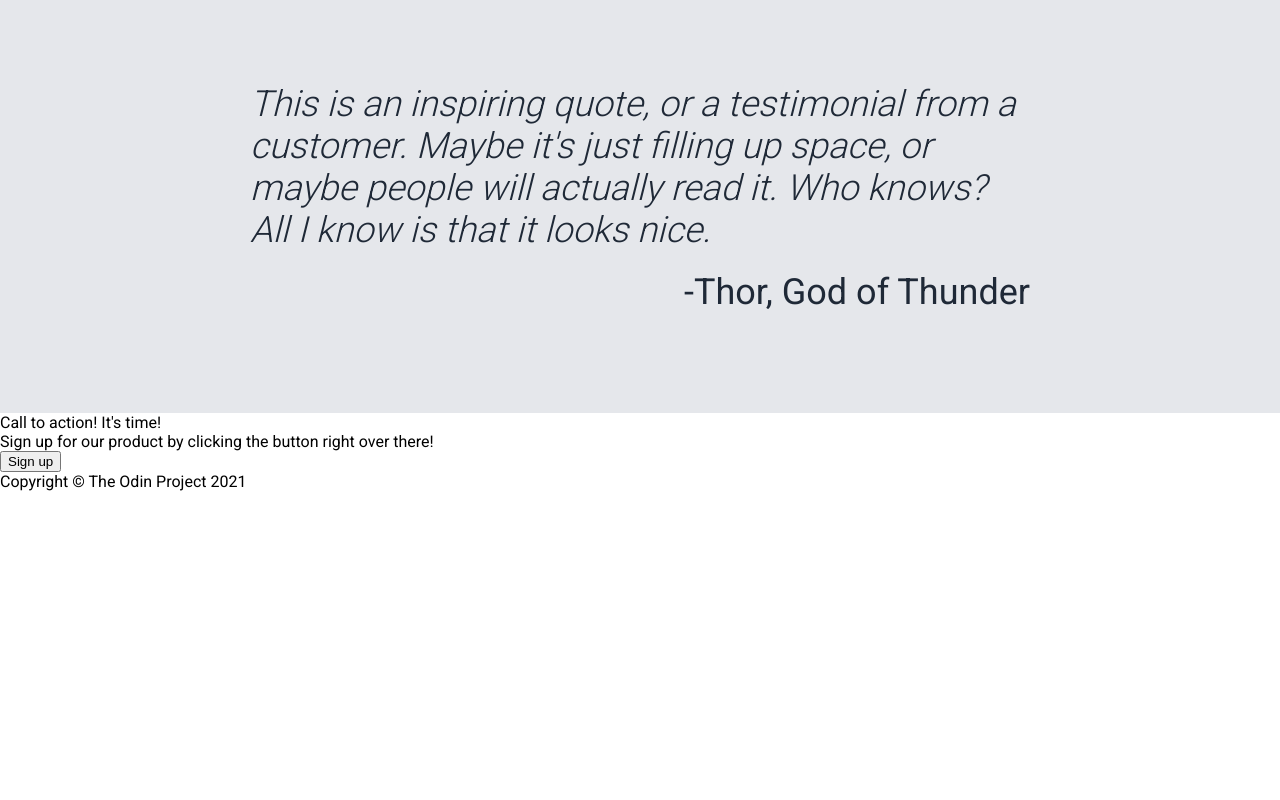
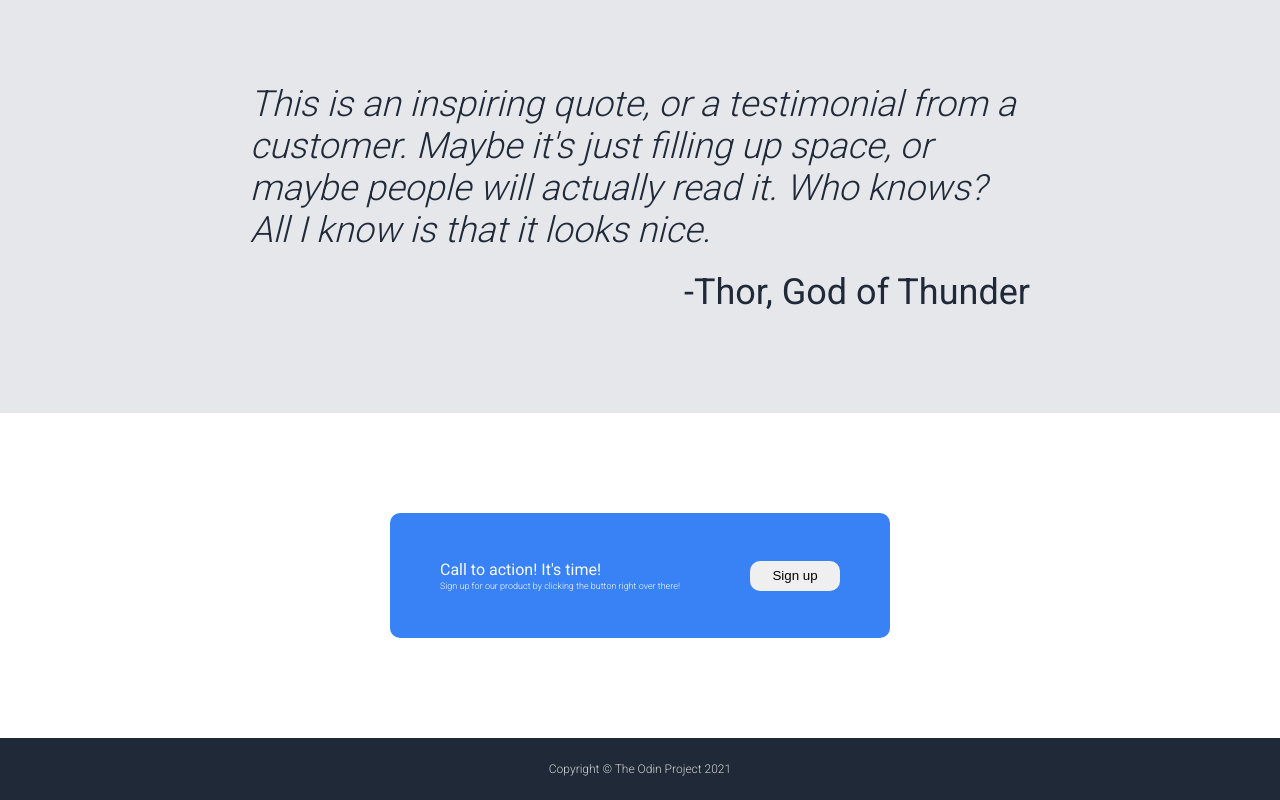
Before and after one commit to dankdungeon/landing-page, a plain HTML site: page index.html in a window 1280 px wide. Shown: the part 855-1655 px from the top of the page. Before the commit the page ends 1346 px from the top, so only its background shows below. Drawn offline with Linux system fonts and the light colour scheme.

Commit message:
Finished for now.
I've finished styling the website per Odin's standards.
To be honest, I don't think it looks as "aesthetic" as it could be.
So I'll restyle it later according to my own whims.

```diff
--- a/index.html
+++ b/index.html
@@ -79,17 +79,17 @@
       <div class="section4">
         <div class="modal">
           <div class="txtBlock">
-            <p>Call to action! It's time!</p>
-            <p>
+            <p id="modaltitle">Call to action! It's time!</p>
+            <p id="modaltext">
               Sign up for our product by clicking the button right over there!
             </p>
           </div>
-          <button>Sign up</button>
+          <button id="modalbutton">Sign up</button>
         </div>
       </div>
     </div>
     <div class="footer">
-      <p>Copyright © The Odin Project 2021</p>
+      <p id="footer-text">Copyright © The Odin Project 2021</p>
     </div>
   </body>
 </html>
--- a/styles.css
+++ b/styles.css
@@ -139,3 +139,64 @@ p {
 #thor-quote {
   align-self: flex-end;
 }
+
+/* section 4 */
+.section4 {
+  display: flex;
+  justify-content: center;
+  align-items: center;
+}
+.modal {
+  display: flex;
+  justify-content: space-between;
+  align-items: center;
+  width:400px;
+  height: 125px;
+  background-color: #3882f6;
+  margin: 100px;
+  padding-left: 50px;
+  padding-right: 50px;
+  gap: 20px;
+  border-radius: 10px;
+}
+
+.txtBlock {
+  display: flex;
+  flex-direction: column;
+  gap: 2px;
+}
+
+#modalbutton {
+  flex-shrink: 0;
+  height: 30px;
+  width: 90px;
+  border: none;
+  border-radius: 10px;
+}
+
+#modaltitle, #modaltext {
+  color: #f9faf8;
+}
+
+#modaltitle {
+  font-size: 16px;
+}
+
+#modaltext {
+  font-weight: lighter;
+  font-size: 9px;
+}
+
+/* footer */
+.footer {
+  display: flex;
+  justify-content: center;
+  align-items: center;
+  background-color: #1F2937;
+  padding: 24px;
+}
+#footer-text {
+  font-size: 12px;
+  font-weight: lighter;
+  color: lightgrey;
+}
```
